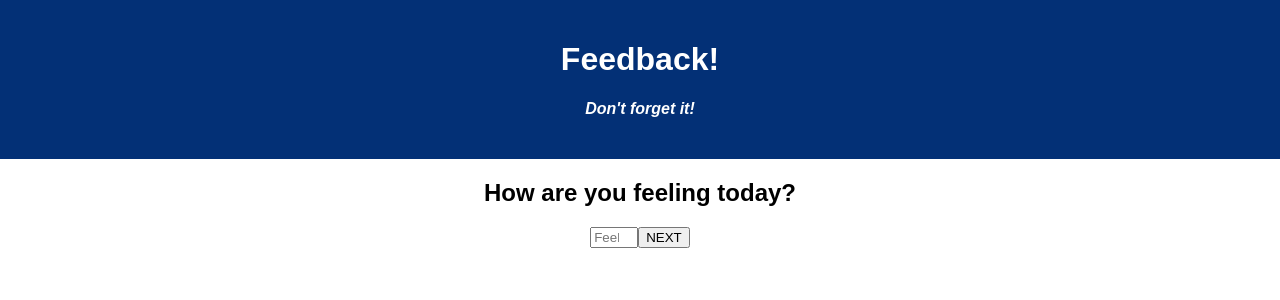
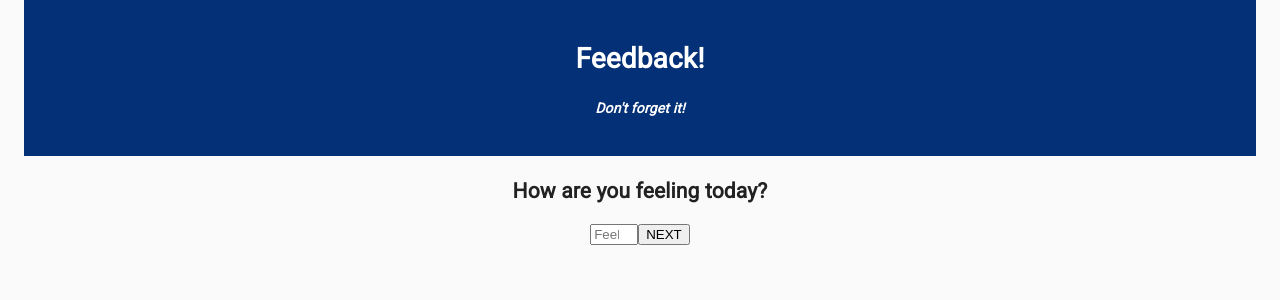
Before and after one commit to thezachcarter/weekend-redux-feedback-loop, a React (Create React App) app: page / in a window 1280 px wide. Shown: the top 300 px of the page. Built offline with nearby package versions, Linux system fonts and the light colour scheme.

Commit message:
add mui container and typography

```diff
--- a/package.json
+++ b/package.json
@@ -4,6 +4,8 @@
   "private": true,
   "proxy": "http://localhost:5000",
   "dependencies": {
+    "@fontsource/roboto": "^4.5.5",
+    "@material-ui/core": "^4.12.3",
     "axios": "^0.21.1",
     "express": "^4.17.1",
     "pg": "^8.2.1",
--- a/src/components/App/App.jsx
+++ b/src/components/App/App.jsx
@@ -4,6 +4,8 @@ import './App.css';
 import { useState, useEFfect } from 'react';
 import { useSelector, useDispatch } from 'react-redux';
 import { HashRouter as Router, Route, Link } from 'react-router-dom';
+
+//My Components
 import FeedbackFeel from '../FeedbackFeel/FeedbackFeel';
 import FeedbackUnderstand from '../FeedbackUnderstand/FeedbackUnderstand';
 import FeedbackSupport from '../FeedbackSupport/FeedbackSupport';
@@ -11,10 +13,18 @@ import FeedbackComments from '../FeedbackComments/FeedbackComments';
 import FeedbackReview from '../FeedbackReview/FeedbackReview';
 import FeedbackThanks from '../FeedbackThanks/FeedbackThanks';
 
+//Material UI
+import '@fontsource/roboto';
+import CssBaseline from '@material-ui/core/CssBaseline';
+import Typography from '@material-ui/core/Typography';
+import Container from '@material-ui/core/Container';
+
 function App() {
 
   return (
     <div className='App'>
+      <CssBaseline />
+      <Container maxWidth="lg">
         <header className='App-header'>
           <h1 className='App-title'>Feedback!</h1>
           <h4>Don't forget it!</h4>
@@ -47,7 +57,7 @@ function App() {
           </Route>
 
         </Router>
-
+      </Container>
     </div>
   );
 }
```
Also changed, not shown: 2 other files (tests, documents, lock files or other folders). Lines whose indentation alone changed are shown as unchanged.
